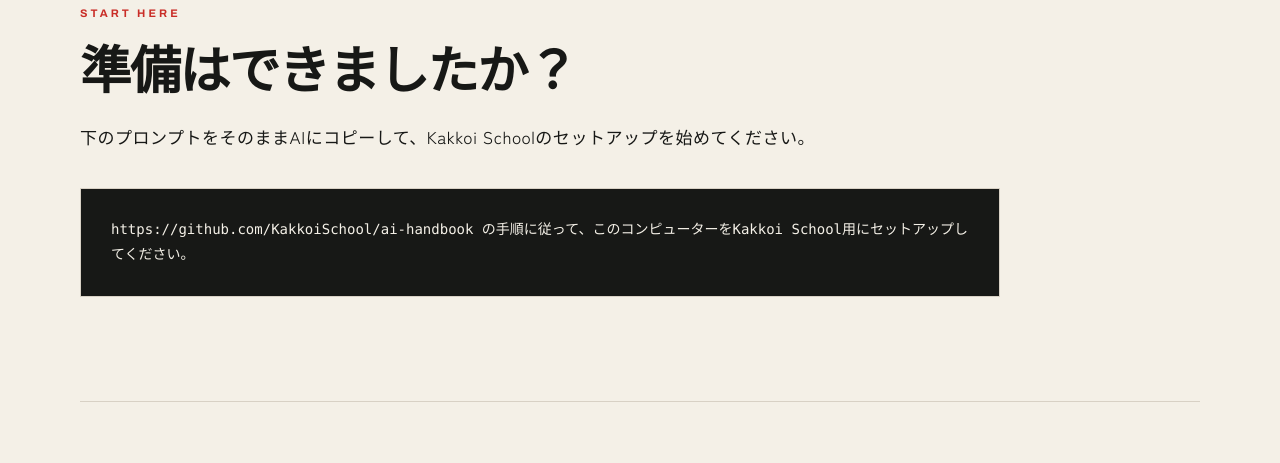
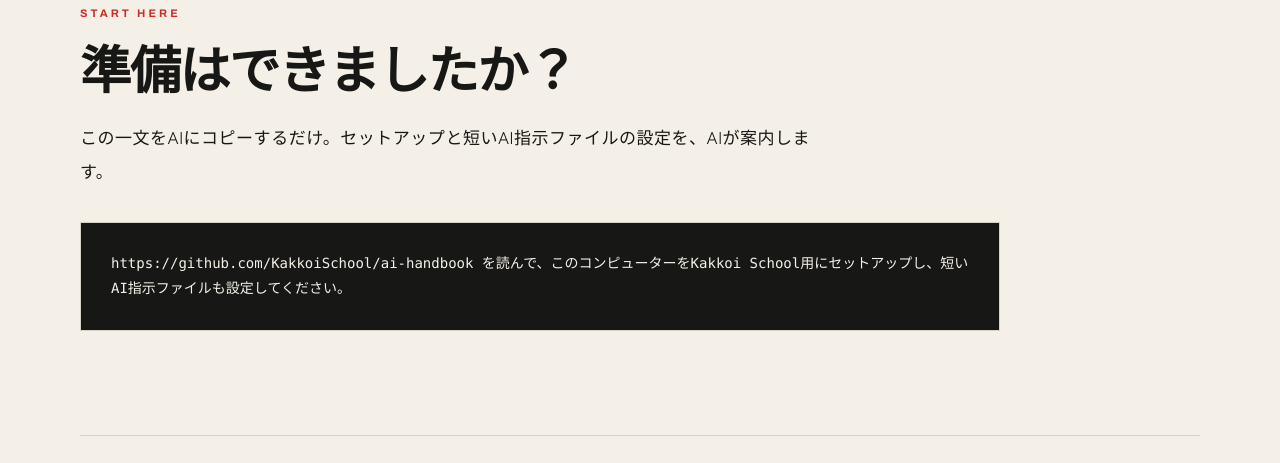
Before and after one commit to KakkoiSchool/ai-guild, a plain HTML site: page index.html in a window 1280 px wide. Shown: the part 2340-2803 px from the top of the page. Drawn offline with Linux system fonts and the light colour scheme.

Commit message:
Point AI Guild one-line setup at minimal local agent bootstrap

```diff
--- a/index.html
+++ b/index.html
@@ -130,8 +130,8 @@
       <div class="start__inner">
         <p class="start__eyebrow">START HERE</p>
         <h2>準備はできましたか？</h2>
-        <p class="start__lead">下のプロンプトをそのままAIにコピーして、Kakkoi Schoolのセットアップを始めてください。</p>
-        <pre class="start__prompt"><code>https://github.com/KakkoiSchool/ai-handbook の手順に従って、このコンピューターをKakkoi School用にセットアップしてください。</code></pre>
+        <p class="start__lead">この一文をAIにコピーするだけ。セットアップと短いAI指示ファイルの設定を、AIが案内します。</p>
+        <pre class="start__prompt"><code>https://github.com/KakkoiSchool/ai-handbook を読んで、このコンピューターをKakkoi School用にセットアップし、短いAI指示ファイルも設定してください。</code></pre>
       </div>
     </div>
   </section>
```
